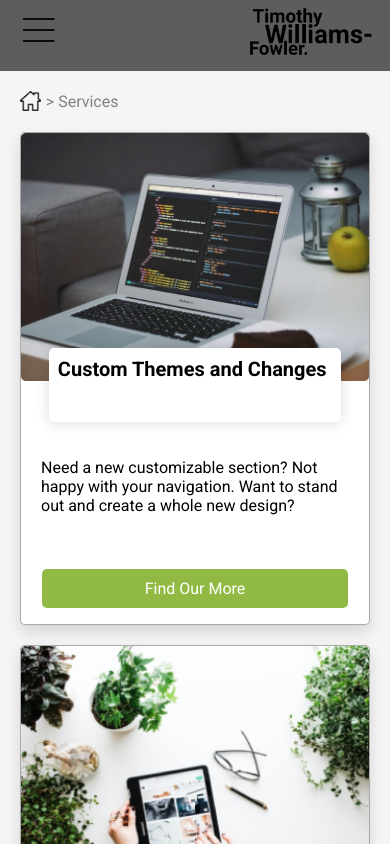
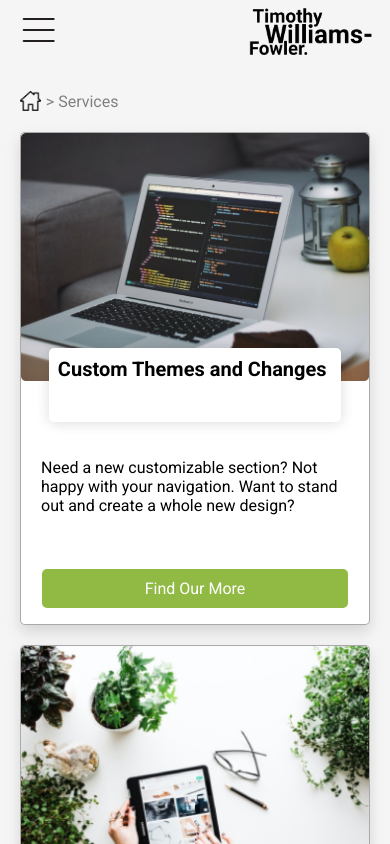
Before and after one commit to timwf/shopify-portfolio, a Next.js app: page /services in a window 390 px wide. Shown: the top 844 px of the page. Built offline with nearby package versions, Linux system fonts and the light colour scheme.

Commit message:
mobile contact popup

```diff
--- a/components/Navbar.js
+++ b/components/Navbar.js
@@ -81,7 +81,7 @@ const Navbar = () => {
                         <div>
                     <Link href="/"><h1>home</h1></Link>
                     <Link href="/services"><h1>services</h1></Link>
-                    <Link href="/contact"><h1>portfolio</h1></Link>
+                    <Link href="/portfolio"><h1>portfolio</h1></Link>
                     <div onClick={() => setContactOpen(true)} ><h1>contact</h1></div>
                         </div>
 
--- a/pages/styles.scss
+++ b/pages/styles.scss
@@ -543,7 +543,7 @@ background-color: #F5F5F5;
 }
 
 .nav-margin-top{
-  margin-top: 71px
+  padding-top: 71px
 }
 
 ///portfolio sectio
```
